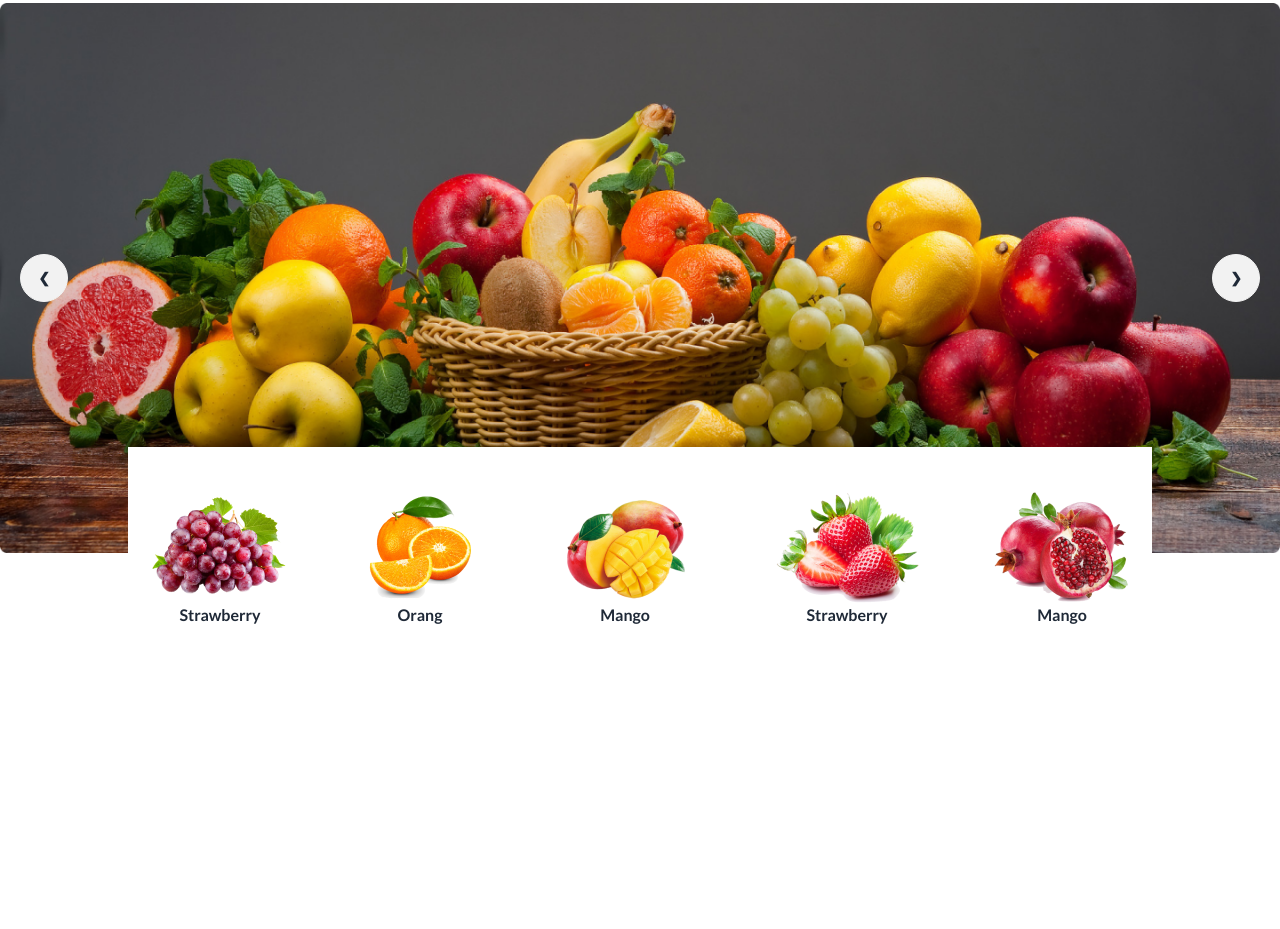
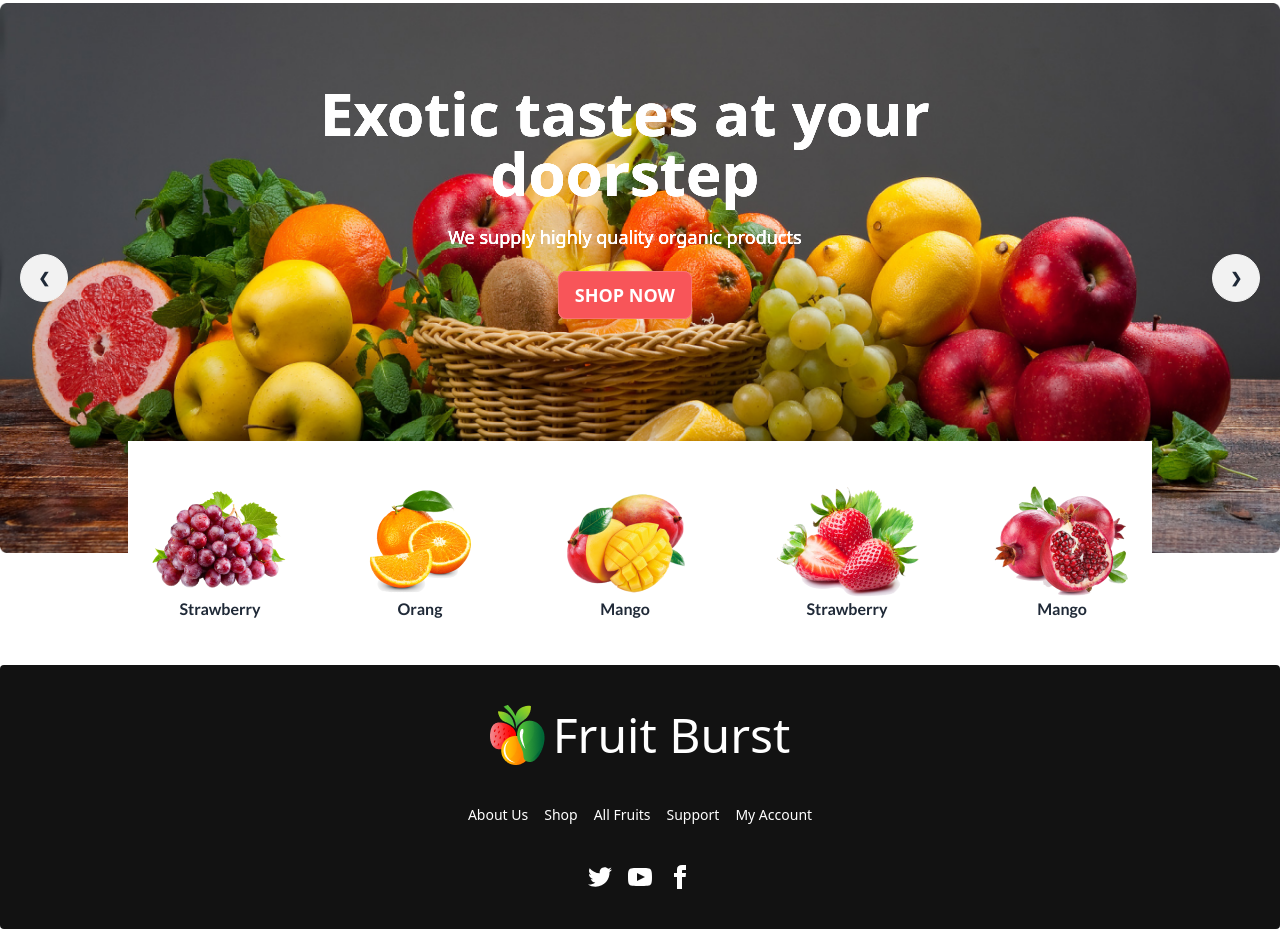
Before and after one commit to mahbubhussain12/assignment-three, a plain HTML site: page index.html in a window 1280 px wide. Shown: the part 207-1136 px from the top of the page. Before the commit the page ends 878 px from the top, so only its background shows below. Drawn offline with nearby package versions, Linux system fonts and the light colour scheme; grey boxes are pictures that could not be loaded.

Commit message:
added footer section

```diff
--- a/index.html
+++ b/index.html
@@ -24,13 +24,12 @@
 <body class="max-w-screen-xl mx-auto">
     <header>
          <!-- navbar section start-->
-        <nav class="navbar">
+        <nav class="navbar md:grid-cols-2">
             <div class="menus-name">
                 <a>Home</a>
                 <a>About Us</a>
                 <a>Shop</a>
                 <a>All Fruits</a>
-
             </div>
             <div class="nav-logo">
                 <img src="images/logo.png" alt="">
@@ -43,25 +42,36 @@
         </nav>
              <!-- navbar section end-->
 
-                     <!-- slider or carousel -->
-        <div class="carousel w-full lg:h-[550px] mt-10 ">
+                <!-- slider or carousel start -->
+
+        <div class="carousel w-full lg:h-[550px] mt-10 grid md:grid-cols-1">
             <!-- slide 1 -->
             <div class="carousel w-full">
                 <div id="slide1" class="carousel-item relative w-full">
-                  <img src="images/banner1.png" class="w-full" />
+                  <img  src="images/banner1.png" class="w-full opacity-100" />
                   <div class="absolute flex justify-between transform -translate-y-1/2 left-5 right-5 top-1/2">
                     <a href="#slide4" class="btn btn-circle">❮</a>
                     <a href="#slide2" class="btn btn-circle">❯</a>
                   </div>
                 </div>
+                <div class="absolute text-center  space-y-5 mt-20 ml-80">
+                    <h1 class="text-6xl font-bold text-white">Exotic tastes at your <br> doorstep</h1>
+                    <p class="text-[#FFF] text-lg">We supply highly quality organic products</p>
+                    <button class=" btn btn-error bg-[#F85559] text-[#FFF] text-lg">Shop Now</button>
+                  </div>
                             <!-- slide 2-->
-                <div id="slide2" class="carousel-item relative w-full">
+                <div id="slide2 " class="carousel-item relative w-full  ">
                   <img src="images/banner2.png" class="w-full" />
                   <div class="absolute flex justify-between transform -translate-y-1/2 left-5 right-5 top-1/2">
                     <a href="#slide1" class="btn btn-circle">❮</a>
                     <a href="#slide3" class="btn btn-circle">❯</a>
                   </div>
                 </div>
+                <div class="absolute text-center  space-y-5 mt-20 ml-80">
+                    <h1 class="text-6xl font-bold text-white">Exotic tastes at your <br> doorstep</h1>
+                    <p class="text-[#FFF] text-lg">We supply highly quality organic products</p>
+                    <button class=" btn btn-error bg-[#F85559] text-[#FFF] text-lg">Shop Now</button>
+                  </div>
                             <!-- slide 3 -->
                 <div id="slide3" class="carousel-item relative w-full">
                   <img src="images/banner3.png" class="w-full" />
@@ -70,6 +80,11 @@
                     <a href="#slide4" class="btn btn-circle">❯</a>
                   </div>
                 </div>
+                <div class="absolute text-center  space-y-5 mt-20 ml-80">
+                    <h1 class="text-6xl font-bold text-white">Exotic tastes at your <br> doorstep</h1>
+                    <p class="text-[#FFF] text-lg">We supply highly quality organic products</p>
+                    <button class=" btn btn-error bg-[#F85559] text-[#FFF] text-lg">Shop Now</button>
+                  </div>
                             <!-- slide 4 -->
                 <div id="slide4" class="carousel-item relative w-full">
                   <img src="images/banner4.png" class="w-full" />
@@ -78,11 +93,17 @@
                     <a href="#slide1" class="btn btn-circle">❯</a>
                   </div>
                 </div>
+                <div class="absolute text-center  space-y-5 mt-20 ml-80 ">
+                    <h1 class="text-6xl font-bold text-white">Exotic tastes at your <br> doorstep</h1>
+                    <p class="text-[#FFF] text-lg">We supply highly quality organic products</p>
+                    <button class=" btn btn-error bg-[#F85559] text-[#FFF] text-lg">Shop Now</button>
+                  </div>
               </div>
           </div>
+          <!-- slider or carousel end -->
 
           <!-- item containar start -->
-          <div class="relative absolute flex more-item-containar w-4/5 h-56 mx-auto justify-between -mt-28 items-center bg-[#FFF] p-5">
+          <div class="relative flex more-item-containar w-4/5 h-56 mx-auto justify-between -mt-28 items-center bg-[#FFF] p-5">
                 <div class="text-center">
                     <img src="images/fruit1.png" alt="">
                     <p class="font-lato">Strawberry</p>
@@ -109,8 +130,27 @@
     <main>
 
     </main>
-    <footer>
-
-    </footer>
+    <!-- footer section -->
+    <footer class="footer footer-center p-10 bg-[#121212] text-base-content rounded">
+        <div class="flex text-[#FFF] font-lota text-5xl">
+            <img src="images/logo.png" alt="">
+            <h1>Fruit Burst</h1>
+        </div>
+        <div class="grid grid-flow-col gap-4 text-[#FFF] text-sm">
+          <a class="link link-hover">About Us</a>
+          <a class="link link-hover">Shop</a>
+          <a class="link link-hover">All Fruits</a>
+          <a class="link link-hover">Support</a>
+          <a class="link link-hover">My Account</a>
+        </div>
+        <div>
+          <div class="grid grid-flow-col gap-4 text-[#FFF]">
+            <a><svg xmlns="http://www.w3.org/2000/svg" width="24" height="24" viewBox="0 0 24 24" class="fill-current"><path d="M24 4.557c-.883.392-1.832.656-2.828.775 1.017-.609 1.798-1.574 2.165-2.724-.951.564-2.005.974-3.127 1.195-.897-.957-2.178-1.555-3.594-1.555-3.179 0-5.515 2.966-4.797 6.045-4.091-.205-7.719-2.165-10.148-5.144-1.29 2.213-.669 5.108 1.523 6.574-.806-.026-1.566-.247-2.229-.616-.054 2.281 1.581 4.415 3.949 4.89-.693.188-1.452.232-2.224.084.626 1.956 2.444 3.379 4.6 3.419-2.07 1.623-4.678 2.348-7.29 2.04 2.179 1.397 4.768 2.212 7.548 2.212 9.142 0 14.307-7.721 13.995-14.646.962-.695 1.797-1.562 2.457-2.549z"></path></svg></a>
+            <a><svg xmlns="http://www.w3.org/2000/svg" width="24" height="24" viewBox="0 0 24 24" class="fill-current"><path d="M19.615 3.184c-3.604-.246-11.631-.245-15.23 0-3.897.266-4.356 2.62-4.385 8.816.029 6.185.484 8.549 4.385 8.816 3.6.245 11.626.246 15.23 0 3.897-.266 4.356-2.62 4.385-8.816-.029-6.185-.484-8.549-4.385-8.816zm-10.615 12.816v-8l8 3.993-8 4.007z"></path></svg></a>
+            <a><svg  xmlns="http://www.w3.org/2000/svg" width="24" height="24" viewBox="0 0 24 24" class="fill-current"><path d="M9 8h-3v4h3v12h5v-12h3.642l.358-4h-4v-1.667c0-.955.192-1.333 1.115-1.333h2.885v-5h-3.808c-3.596 0-5.192 1.583-5.192 4.615v3.385z">
+            </path></svg></a>
+          </div>
+        </div>
+      </footer>
 </body>
 </html>
```
